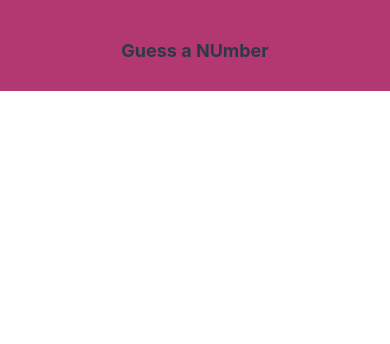
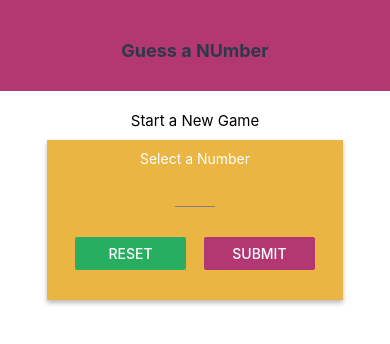
Before and after one commit to bacha-11/GuessNumberGame, a React Native app: screen / in a window 390 px wide. Shown: the top 344 px of the page. Built offline with nearby package versions, Linux system fonts and the light colour scheme.

Commit message:
valid input and also touch the screen to close the keyboard

```diff
--- a/App.js
+++ b/App.js
@@ -1,6 +1,7 @@
 import { StatusBar } from 'expo-status-bar';
 import React from 'react';
 import { StyleSheet, Text, View } from 'react-native';
+import GameStartSection from './components/GameStartSection';
 import Header from './components/Header';
 
 
@@ -8,6 +9,8 @@ export default function App() {
   return (
     <View style={styles.container}>
       <Header title="Guess a NUmber"/>
+
+      <GameStartSection title="Start a New Game" />
     </View>
   );
 }
--- /dev/null
+++ b/components/GameStartSection.js
@@ -0,0 +1,85 @@
+import React, { useState } from "react";
+import { StyleSheet, View, Text, TextInput, Button, TouchableWithoutFeedback, Keyboard } from "react-native";
+
+
+const GameStartSection = (props) =>{
+    const [enterNumber, setEnterNumber] = useState('')
+
+    const numberInputHandler = e =>{
+        console.log(e)
+        setEnterNumber(e.replace(/[^0-9]/g, ''))
+    }
+
+    return(
+        <TouchableWithoutFeedback onPress={() =>{Keyboard.dismiss()}}>
+            <View style={styles.gameContainer}>
+                <Text style={styles.gameTitle}>{props.title}</Text>
+                <View style={styles.CardContainer}>
+                    <Text style={styles.cardTitle}>Select a Number</Text>
+                    <TextInput style={styles.cardInput} onChangeText={numberInputHandler} value={enterNumber} blurOnSubmit autoCapitalize="none" autoCorrect={false} keyboardType="number-pad" maxLength={2} />
+                    <View style={styles.cardBtn}>
+                        <View style={styles.btnSize}>
+                            <Button color="#27ae60" title="Reset" />
+                        </View>
+                        <View style={styles.btnSize}>
+                            <Button color="#B33771" title="Submit" />
+                        </View>
+                    </View>
+                </View>
+            </View>
+        </TouchableWithoutFeedback>
+
+)};
+
+
+export default GameStartSection;
+
+
+const styles = StyleSheet.create({
+    gameContainer:{
+        flex:1,
+        padding:10,
+        alignItems:"center",
+    },
+
+    gameTitle:{
+        fontSize:15,
+        marginVertical:10
+    },
+
+    CardContainer:{
+        width:"80%",
+        backgroundColor:"#EAB543",
+        padding:10,
+        alignItems:"center",
+        shadowColor:"black",
+        shadowOffset:{width:0, height:3},
+        shadowOpacity: 0.27,
+        shadowRadius: 4.65,
+        elevation: 6,
+    },
+
+    cardTitle:{
+        color:"#fff"
+    },
+
+    cardInput:{
+        height:30,
+        width:40,
+        borderBottomWidth:1,
+        borderBottomColor:"grey",
+        marginVertical:10,
+        textAlign:"center"
+    },
+
+    cardBtn:{
+        width:"100%",
+        flexDirection:"row",
+        justifyContent:"space-evenly",
+        marginVertical:20
+    },
+
+    btnSize:{
+        width:"40%"
+    }
+})
```
